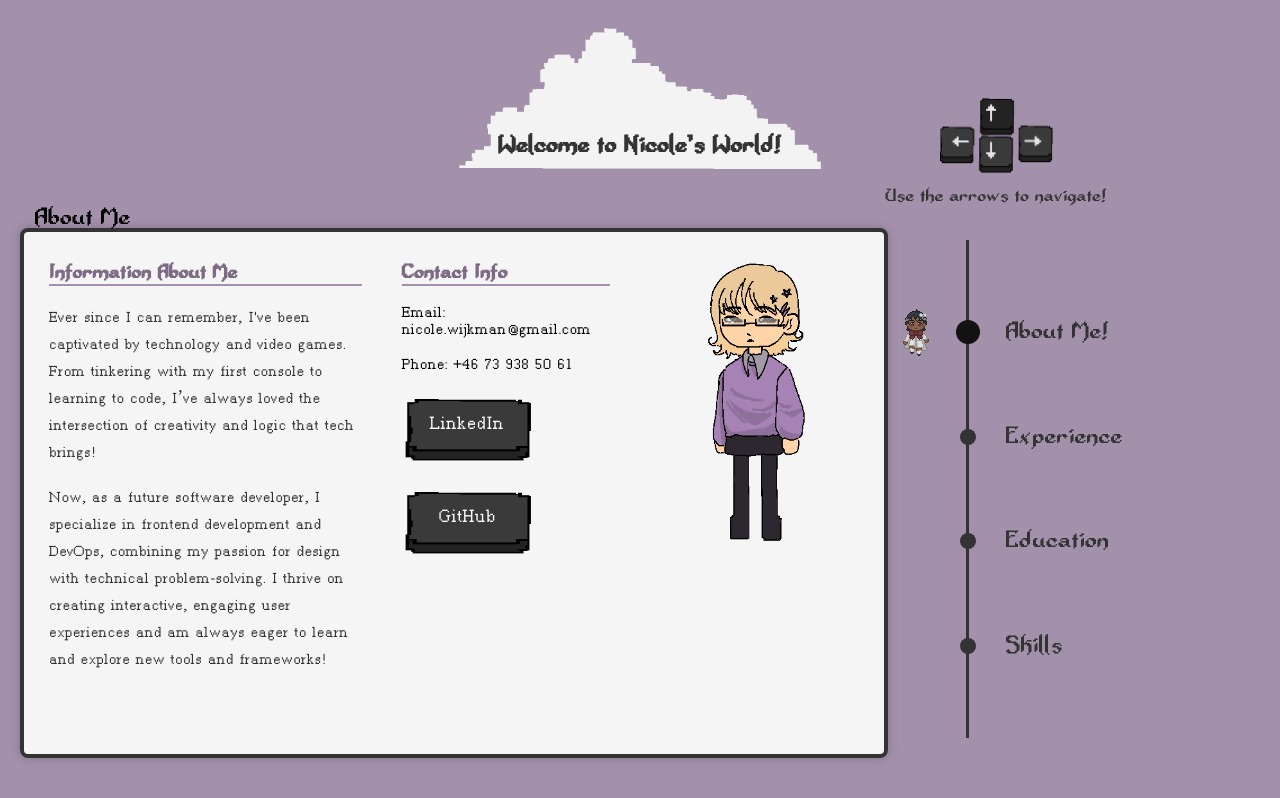
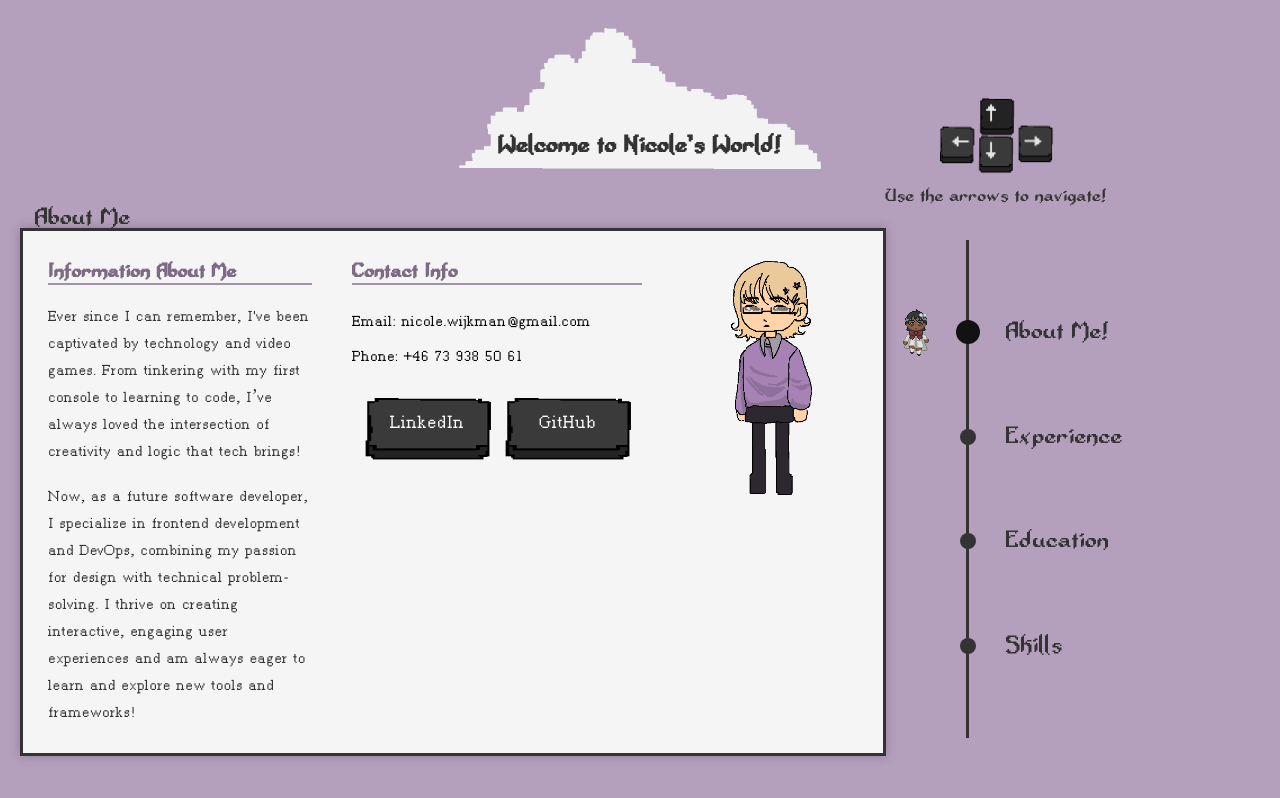
Before and after one commit to NicoleWij/pixel-resume, a React (Create React App) app: page / in a window 1280 px wide. Built offline with nearby package versions, Linux system fonts and the light colour scheme.

Commit message:
Design Update

```diff
--- a/src/components/App.css
+++ b/src/components/App.css
@@ -8,7 +8,7 @@
 }
 
 body {
-  background: #a391ab
+  background: #b4a0bd
 }
 
 @font-face {
--- a/src/components/Section.css
+++ b/src/components/Section.css
@@ -17,6 +17,7 @@
   padding-left: 15px;
   z-index: 1;
   pointer-events: none;
+  color: #333;
 }
 
 .section-content {
@@ -31,8 +32,7 @@
   opacity: 0;
   background: rgb(245, 245, 245);
   transition: opacity 0.5s ease-in-out;
-  border: 4px solid #333;
-  border-radius: 8px;
+  border: 3px solid #333;
   box-shadow: 0px 0px 10px rgba(63, 36, 69, 0.3);
   padding: 0 15px;
   overflow: hidden;
@@ -56,6 +56,16 @@
   flex: 1;
   padding: 10px;
   box-sizing: border-box;
+  display: flex;
+  flex-direction: column;
+}
+
+.button-column {
+  padding: 10px;
+  display: flex;
+  flex-direction: row;
+  gap: 10px;
+  align-items: center;
 }
 
 .info-column {
--- a/src/components/Section.js
+++ b/src/components/Section.js
@@ -28,7 +28,7 @@ const Section = ({ title, isActive }) => {
                 <p className="subcontent-item">Phone: +46 73 938 50 61</p>
               </div>
               <div className="subcontent">
-                <p>
+                <div className="button-column">
                   <a
                     href="https://www.linkedin.com/in/nicole-wijkman-ab3167180/"
                     target="_blank"
@@ -37,8 +37,6 @@ const Section = ({ title, isActive }) => {
                   >
                     LinkedIn
                   </a>
-                </p>
-                <p>
                   <a
                     href="https://github.com/NicoleWij"
                     target="_blank"
@@ -47,7 +45,7 @@ const Section = ({ title, isActive }) => {
                   >
                     GitHub
                   </a>
-                </p>
+                </div>
               </div>
             </div>
 
```
